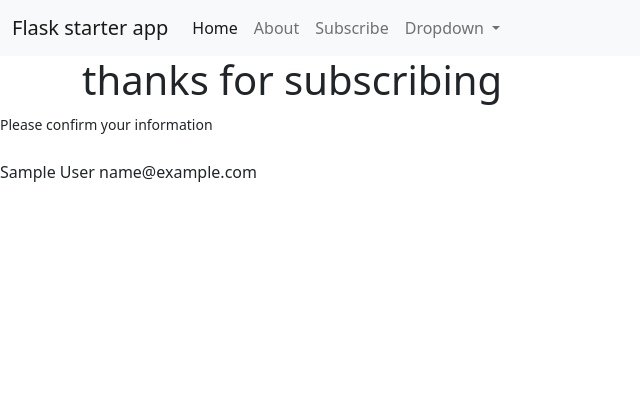
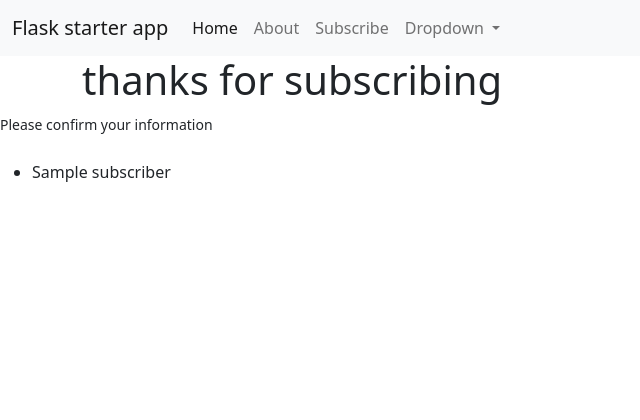
Before and after one commit to nbrown-dsl/flask-codemy-tutorial-series, a Flask app: template templates/form.html in a window 1280 px wide. Shown: the top 420 px of the page, without its empty margins (0-640 px from the left). Run offline with Flask 2, Linux system fonts and the light colour scheme; the template is opened without the code that fills it: most values are stand-ins (such as "Sample title", 1, 10 or a date in 2020).

Commit message:
form posting and data passed

```diff
--- a/app.py
+++ b/app.py
@@ -1,7 +1,7 @@
 from flask import Flask,render_template, request
 
 app = Flask(__name__)
-app.debug = True
+subscribers = []
 
 @app.route('/')
 def index():
@@ -24,5 +24,6 @@ def form():
     first_name = request.form.get("first_name")
     last_name = request.form.get("last_name")
     email = request.form.get("email")
+    subscribers.append(f"{first_name} {last_name} | {email}")
 
-    return render_template('form.html', first_name = first_name, last_name = last_name, email = email)
+    return render_template('form.html', subscribers = subscribers)
--- a/templates/form.html
+++ b/templates/form.html
@@ -6,8 +6,9 @@
 <div class='container'><h1>thanks for subscribing</h1></div>
  <small>Please confirm your information</small>
  <br><br>
- {{first_name}}
- {{last_name}}
- {{email}}
-
+ <ul>
+ {% for subscriber in subscribers %}
+ <li>{{ subscriber }}</li>
+ {% endfor %}
+</ul>
 {% endblock %}
```
